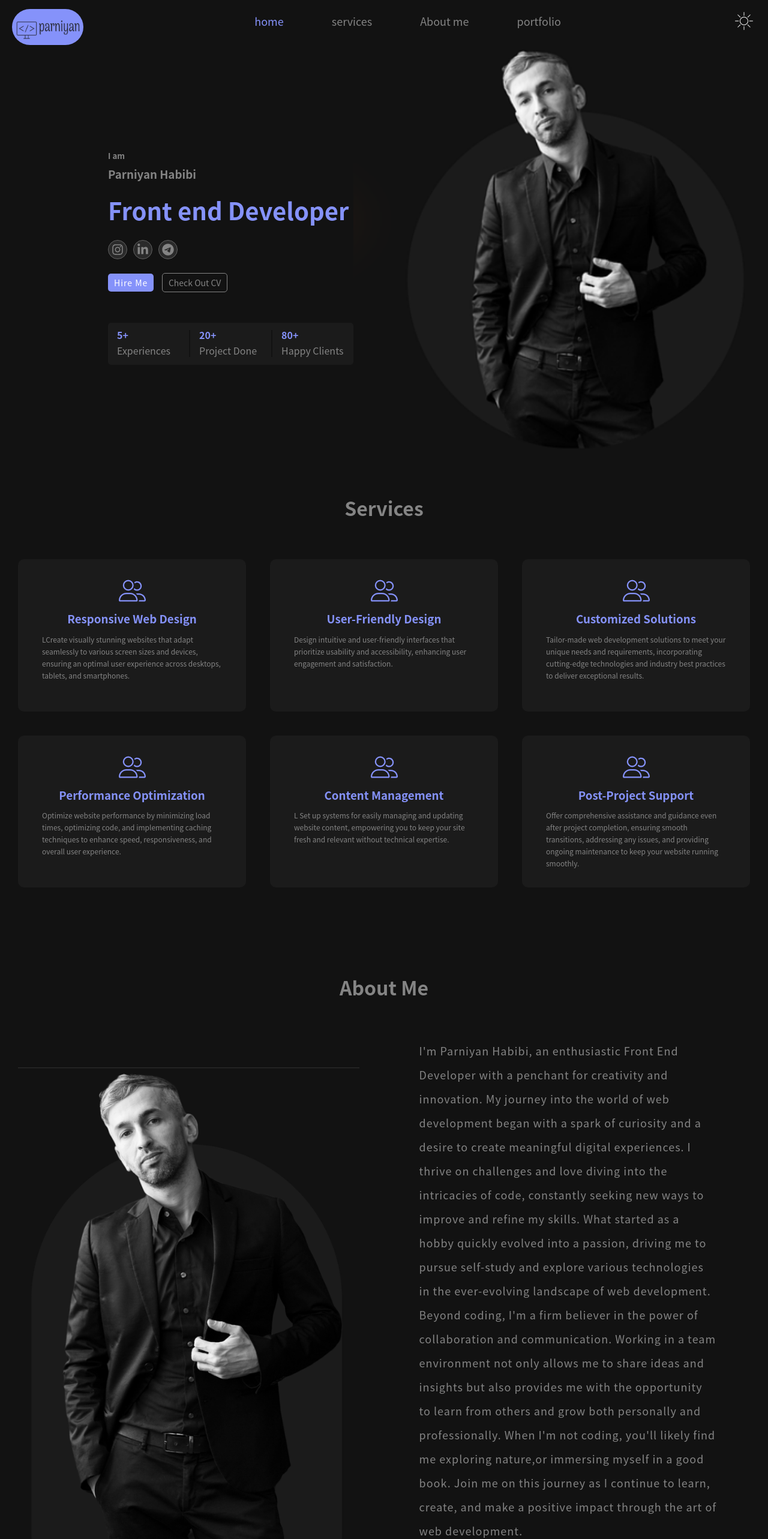
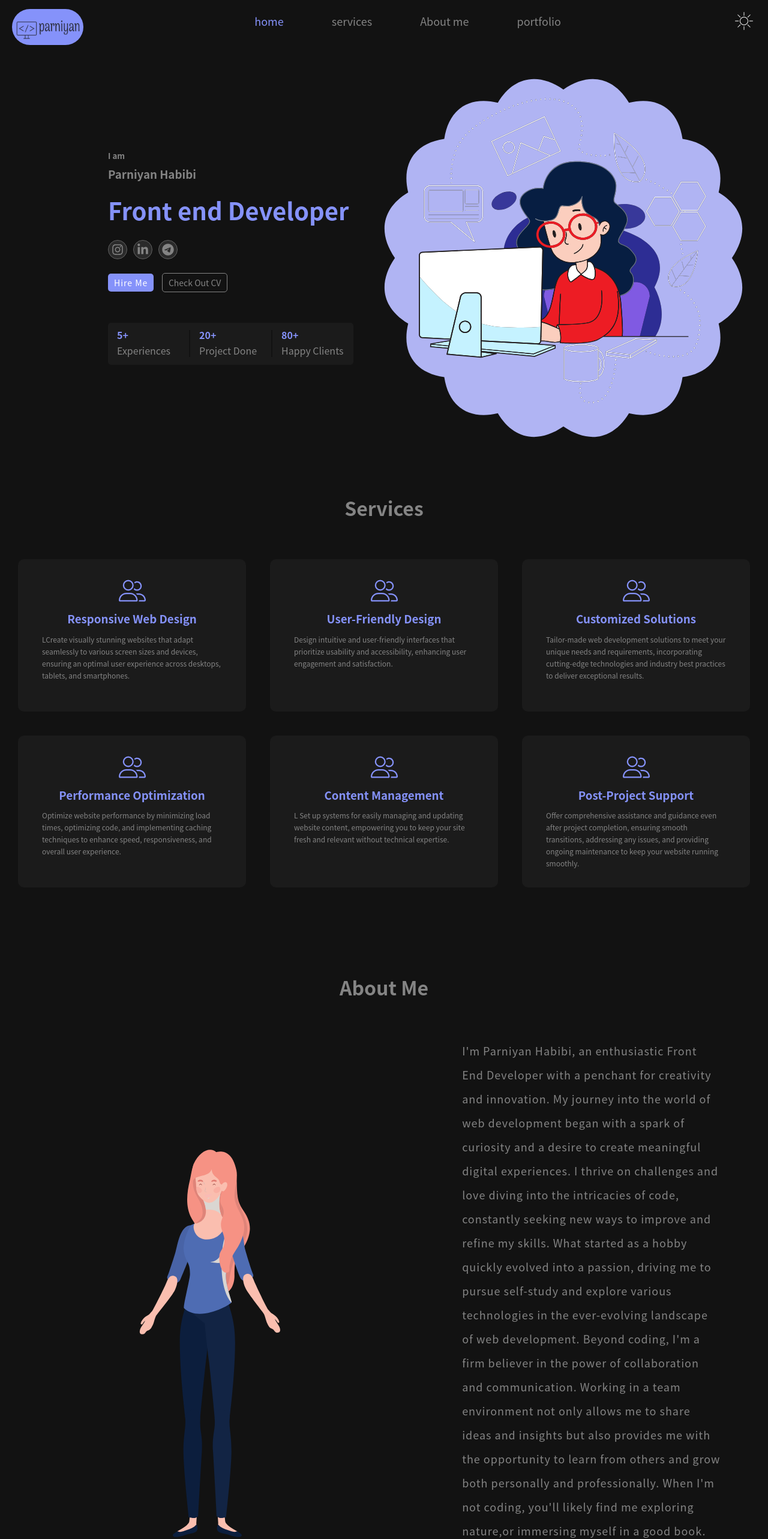
Before and after one commit to parniyaan/personal-site, a plain HTML site: page index.html in a window 1280 px wide. Shown: the top 2565 px of the page at 60% size. Drawn offline with Linux system fonts and the light colour scheme.

Commit message:
feat: vectors

```diff
--- a/index.html
+++ b/index.html
@@ -85,7 +85,7 @@
                 </span>
             </div>
         </div>
-        <img src="./images/Screenshot%20from%202024-04-30%2016-27-30.png" alt="">
+        <img src="./images/11879298_202011_04.svg" alt="image">
     </section>
     <section id="services">
         <h1 class="title">Services</h1>
@@ -147,7 +147,7 @@
     <section id="About me" class="about-me">
         <h1 class="title">About Me</h1>
         <div class="description">
-            <img src="./images/Screenshot%20from%202024-05-05%2016-10-09.png" class="my-image">
+            <img src="./images/4952201_39538.svg" class="my-image">
             <div class="bio">
                 <p>I'm Parniyan Habibi, an enthusiastic Front End Developer with a penchant for creativity and
                     innovation. My journey into the world of web development began with a spark of curiosity and a
```
Also changed, not shown: images/11879298_202011_04.svg (added), images/4952201_39538.svg (added).
